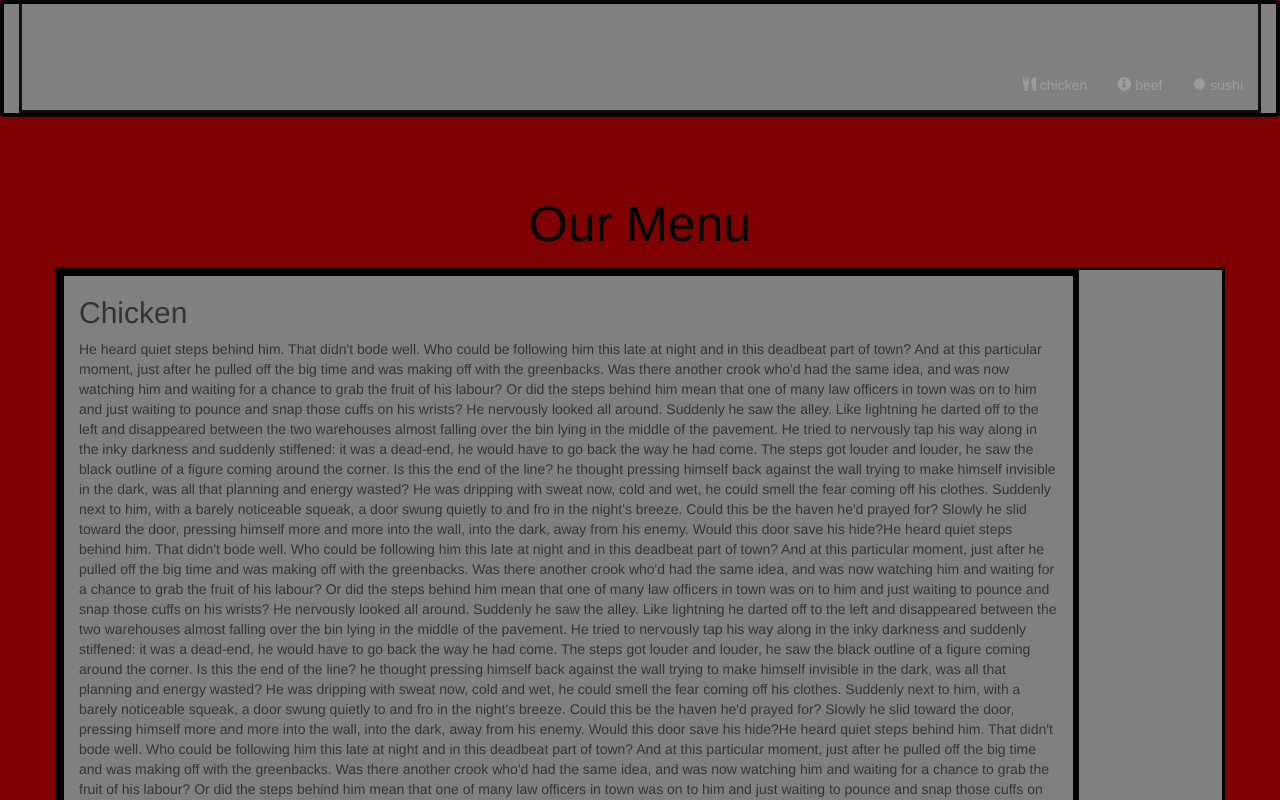
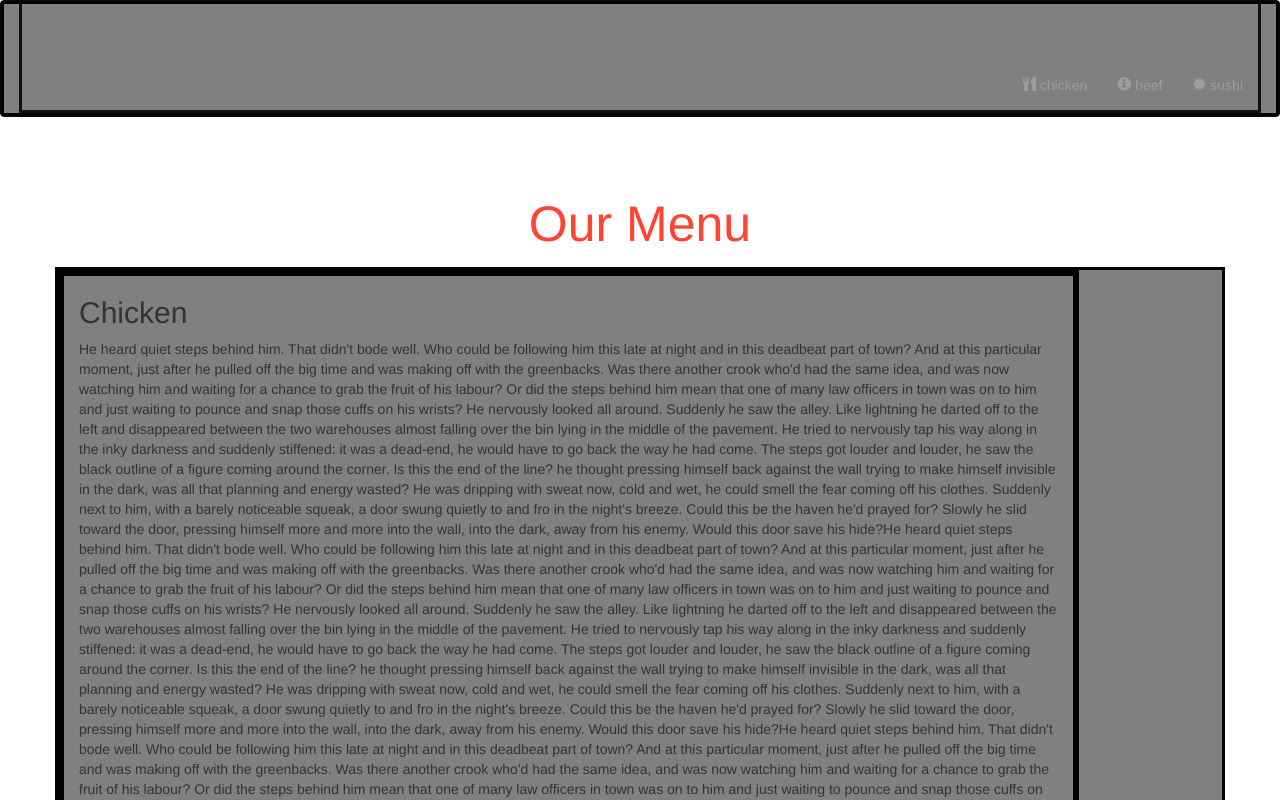
Before and after one commit to vanditakhare/vanditakhare.GitHub.io, a plain HTML site: page index.html in a window 1280 px wide. Shown: the top 800 px of the page. Drawn offline with nearby package versions, Linux system fonts and the light colour scheme.

Commit message:
Update style.css

```diff
--- a/style.css
+++ b/style.css
@@ -3,13 +3,13 @@
     }
 
     body {
-        background-color: maroon;
+        background-color: white;
     }
 
     h1 {
        margin-bottom: 15px;
     text-align: center;
-    color:black;
+    color: #ff4532;
     font-size: 50px;
     }
 
```
